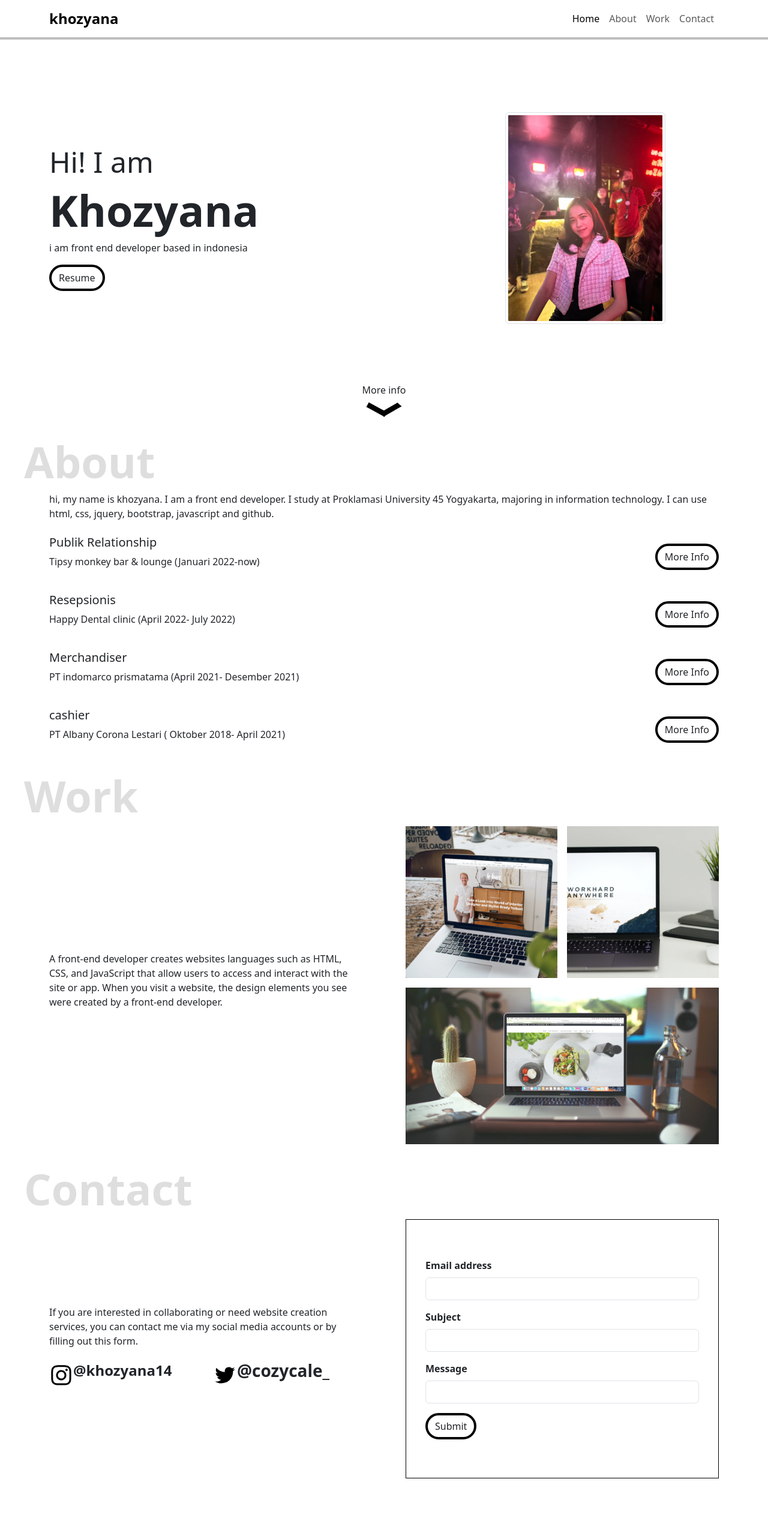
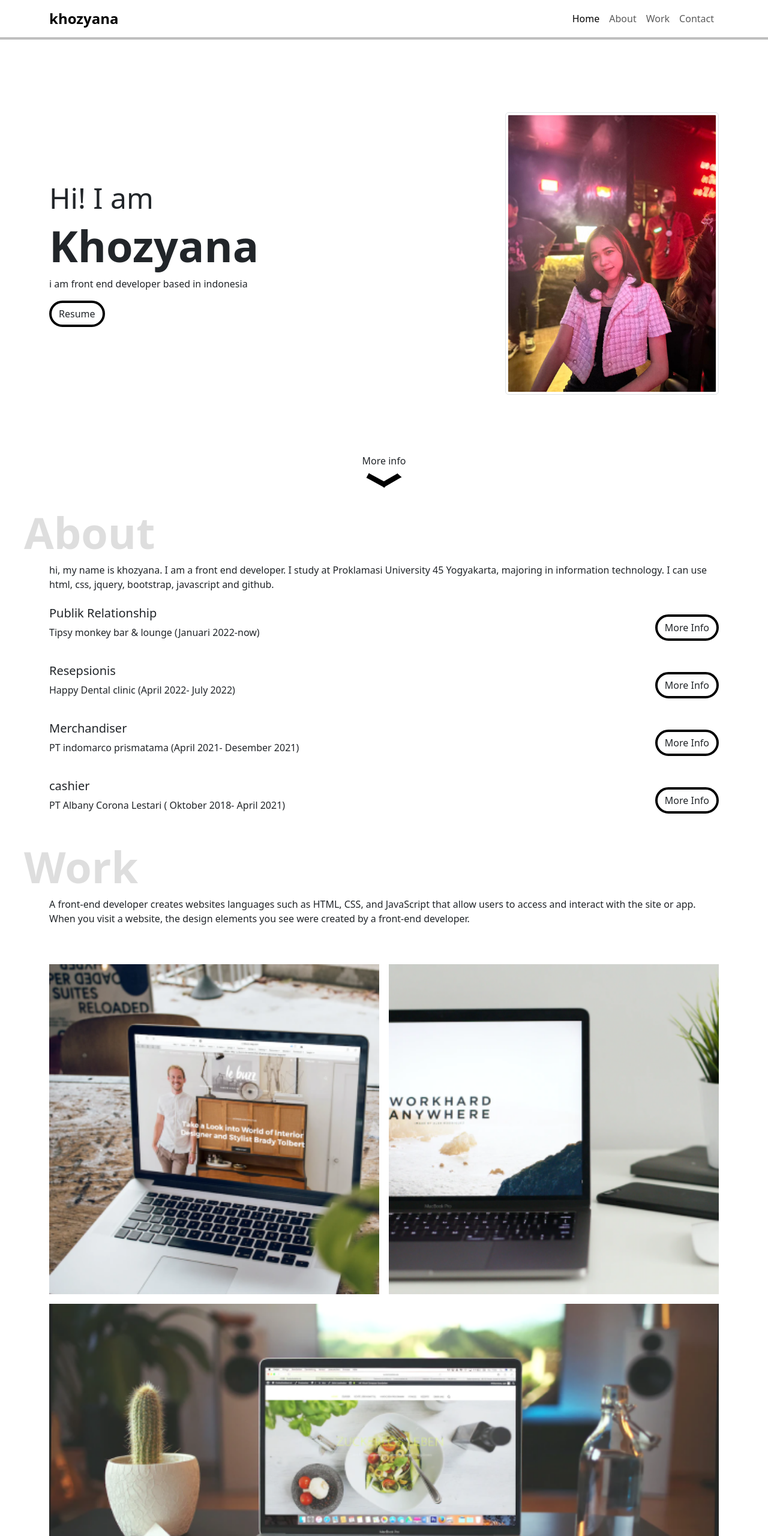
Before and after one commit to cozycale/khozyana.portofolio, a plain HTML site: page index.html in a window 1280 px wide. Shown: the top 2560 px of the page at 60% size. Drawn offline with nearby package versions, Linux system fonts and the light colour scheme.

Commit message:
tidy it up done

```diff
--- a/index.html
+++ b/index.html
@@ -18,37 +18,37 @@
           <div class="collapse navbar-collapse" id="navbarNav">
             <ul class="navbar-nav ms-auto">
               <li class="nav-item">
-                <a class="nav-link active" aria-current="page" href="#">Home</a>
+                <a class="nav-link active" aria-current="page" href="#home">Home</a>
               </li>
               <li class="nav-item">
-                <a class="nav-link" href="#">About</a>
+                <a class="nav-link" href="#about">About</a>
               </li>
               <li class="nav-item">
-                <a class="nav-link" href="#">Work</a>
+                <a class="nav-link" href="#work">Work</a>
               </li>
               <li class="nav-item">
-                <a class="nav-link Contact">Contact</a>
+                <a class="nav-link Contact" href="#contact">Contact</a>
               </li>
             </ul>
           </div>
         </div>
       </nav>
       <section id="home" class="home container">
-          <div class="row d-flex align-items-center">
-              <div class="col-8">
+          <div class="row d-flex align-items-center flex-md-row flex-column-reverse">
+              <div class="col-12 col-md-8">
                   <h3 class="fw-Normal">Hi! I am</h3>
                   <h1 class="fw-bold">Khozyana</h1>
                   <p class="fw-lighter">i am front end developer based in indonesia</p>
                   <a class="btn button" href="images/potrait.jpeg" download="">Resume</a>
               </div>
-              <div class="col-4">
-                  <img src="images/potrait.jpeg" class="img-thumbnail w-75" alt="potrait">
+              <div class="col-12 col-md-4 d-flex justify-content-md-end justify-content-center">
+                  <img src="images/potrait.jpeg" class="img-thumbnail" alt="potrait">
               </div>
           </div>
-          <div class="arrow w-100 d-flex align-items-center flex-column mt-5">
-              <a class="text-decoration-none text-dark" href="#about">More info</a>
+          <a href="#about" class="text-decoration-none arrow w-100 d-flex align-items-center flex-column mt-5">
+              <div class=" text-dark" >More info</div>
               <img id="arrow" class="mt-2" src="images/arrow.svg" alt="arrow icon">
-          </div>
+          </a>
       </section>
       <section id="about" class="about container">
         <p>hi, my name is khozyana. I am a front end developer. I study at Proklamasi University 45 Yogyakarta, majoring in information technology. I can use html, css, jquery, bootstrap, javascript and github.</p>
@@ -97,10 +97,10 @@
       </section>
       <section id="work" class="work container">
         <div class="row d-flex align-items-center gap-5">
-          <div class="col">
+          <div class="col-12 col-5">
             <p>A front-end developer creates websites languages such as HTML, CSS, and JavaScript that allow users to access and interact with the site or app. When you visit a website, the design elements you see were created by a front-end developer.</p>
           </div>
-          <div class="col work-img">
+          <div class="col-12 col-6 work-img">
             <div id="work-1" class="work-img-item">
               <img src="images/work-1.png" alt="work 1">
             </div>
@@ -115,20 +115,20 @@
       </section>
       <section id="contact" class="contact container">
         <div class="row d-flex align-items-center gap-5">
-          <div class="col">
+          <div class="col-12 col-lg-6">
             <p>If you are interested in collaborating or need website creation services, you can contact me via my social media accounts or by filling out this form.</p>
             <div class="row">
               <div class="col d-flex align-items-center">
-                <img src="images/Instagram.svg" alt="Instagram icon">
-                <p class="fw-semibold fs-4">@khozyana14</p>
+                <img class="w-25" src="images/Instagram.svg" alt="Instagram icon">
+                <p class="mb-0 ms-2">@khozyana14</p>
               </div>
               <div class="col d-flex align-items-center">
-                <img src="images/Twitter.svg" alt="Twitter icon">
-                <p class="fw-semibold fs-3">@cozycale_</p>
+                <img class="w-25" src="images/Twitter.svg" alt="Twitter icon">
+                <p class="mb-0 ms-2">@cozycale_</p>
               </div>
             </div>
           </div>
-          <div class="col">
+          <div class="col-12 col-lg-5">
             <form class="contact-form" onsubmit="onFormSubmit(event)">
               <div class="mb-3">
                 <label for="inp_email" class="form-label">Email address</label>
--- a/style.css
+++ b/style.css
@@ -31,6 +31,9 @@ section::before {
 }
 .home h3 {
     font-size: 48px;
+}
+.home img {
+    width: 100%;
 }
 .home .arrow img {
     width: 60px;
@@ -108,6 +111,17 @@ section::before {
 .form-label {
     font-weight: 700;
 }
+@media only screen and (max-width: 768px){
+    .home img {
+        width: 50%;
+    }
+}
+@media only screen and (max-width: 576px){
+    section::before {
+        left: -10px;
+        font-size: 48px;
+    }
+}
 @keyframes upDown {
     0% {
         transform: translateY(0);
```
